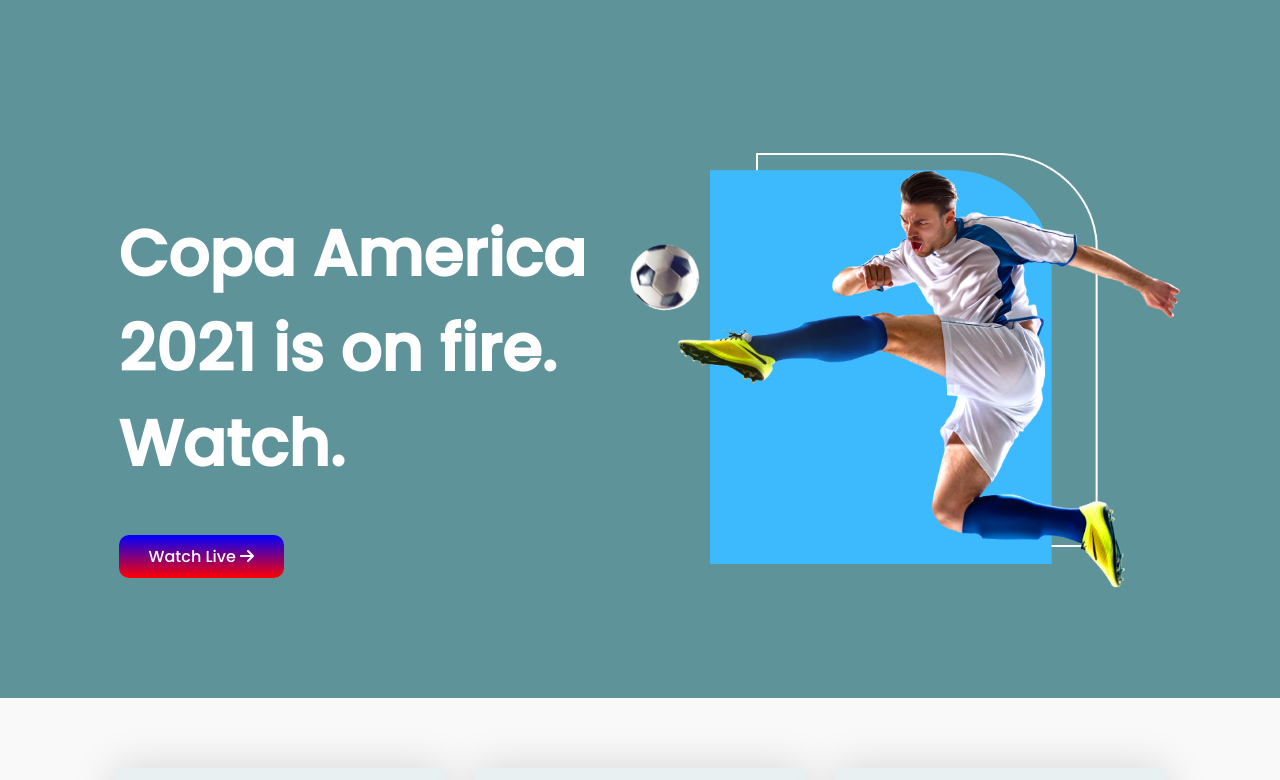
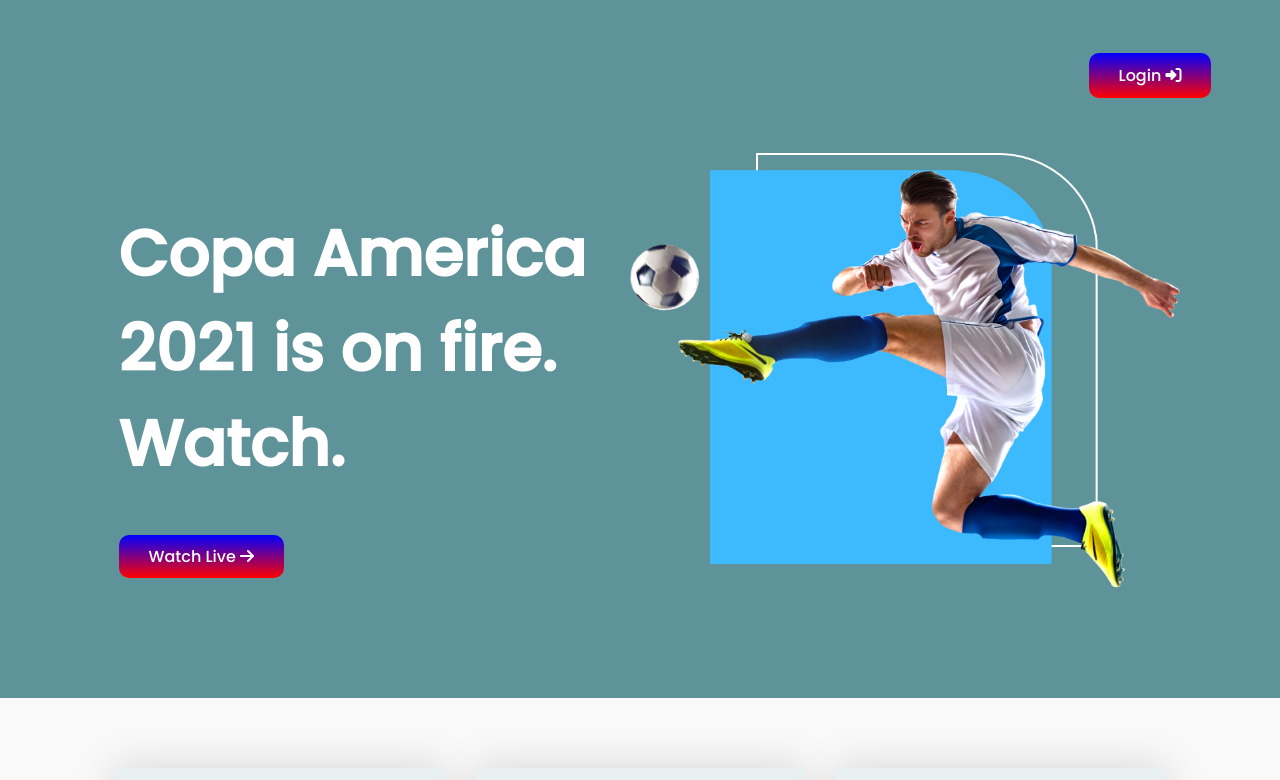
Before and after one commit to Zahid-BM/foot-ball-club-responsive, a plain HTML site: page index.html in a window 1280 px wide. Shown: the top 780 px of the page. Drawn offline with Linux system fonts and the light colour scheme.

Commit message:
login menu added

```diff
--- a/CSS/style.css
+++ b/CSS/style.css
@@ -38,8 +38,6 @@ Header part CSS style starts
     padding-top:153px ;
     padding-bottom:100px ;
  }
-
-
 h1{
     font-size: 64px;
     color: #FFFFFF;
@@ -47,13 +45,6 @@ h1{
    width: 470px;
 }
 
-h1:hover{
-   color:darkorange;
-   transition: 0.5s;
-
-
-
-}
 a{
     text-decoration: none;
 
@@ -64,6 +55,11 @@ a{
    font-size: 16px;
    border-radius: 10px;
 
+}
+.header-click{
+    position: absolute;
+    margin-top: -100px;
+    margin-right: -1000px;
 }
 .click:hover {
     color: chartreuse;
--- a/index.html
+++ b/index.html
@@ -17,7 +17,9 @@
     <header>
 
         <!-- Banner part starts  -->
+
         <section class="header-container">
+            <a href="" class="click header-click">Login <i class="fas fa-sign-in-alt"></i></a>
             <div class="copa-america">
                 <h1>Copa America 2021 is on fire. Watch. </h1>
                 <a class="click" href="">Watch Live <i class="fas fa-arrow-right"></i></a>
@@ -27,8 +29,7 @@
             </div>
 
         </section>
-
-        <!-- Banner part ends  -->
+        <!-- Banner part ends -->
 
     </header>
     <!-- Header Ends  -->
```
